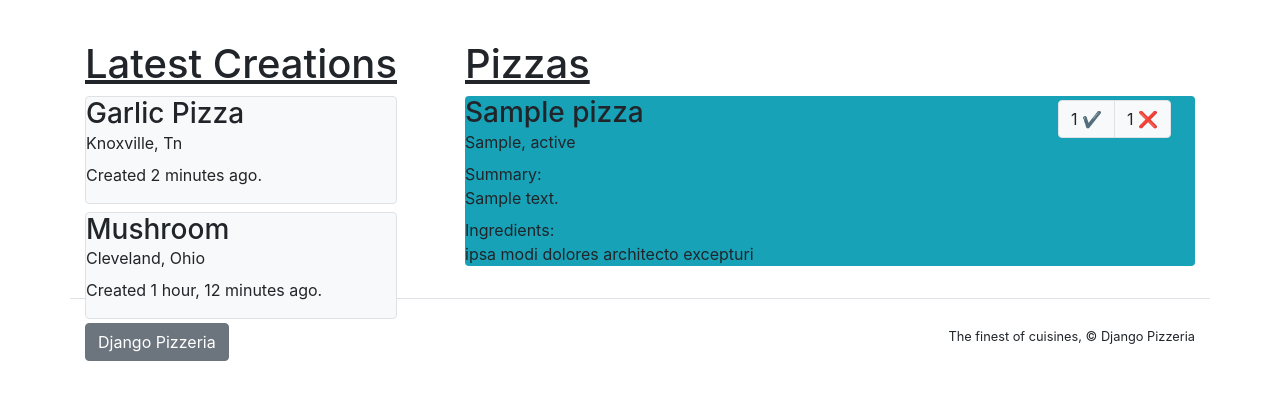
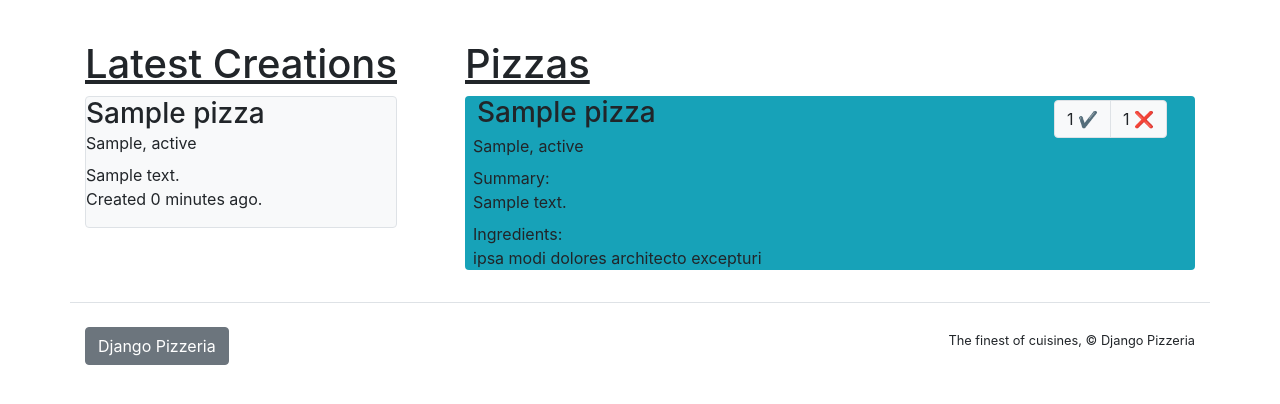
Before and after one commit to Zachary-Jackson/Django-Pizzeria, a Django app: page / in a window 1280 px wide. Shown: the part 58-462 px from the top of the page. Run offline with Django 3.2, Linux system fonts and the light colour scheme; tables that the repository leaves empty hold one stand-in row (values such as "Sample post"); some libraries are stand-ins or nearby versions.

Commit message:
Liking/Disliking Pizzas and homepage
User's can now like and dislike Pizzas. In addition the Latest Creations portion of the Homepage now works.

```diff
--- a/pizzeria/accounts/urls.py
+++ b/pizzeria/accounts/urls.py
@@ -5,7 +5,7 @@ from . import views
 app_name = 'accounts'
 
 urlpatterns = [
-    path('create_account', views.create_account, name='create_account'),
-    path('login', views.login_user, name='login'),
-    path('logout', views.logout_user, name='logout'),
+    path('create_account/', views.create_account, name='create_account'),
+    path('login/', views.login_user, name='login'),
+    path('logout/', views.logout_user, name='logout'),
 ]
--- a/pizzeria/templates/layout_with_navbar.html
+++ b/pizzeria/templates/layout_with_navbar.html
@@ -58,7 +58,7 @@
 
 
       <div class="col-md-7">
-        <a href="#">
+        <a href="{% url 'workshop:homepage' %}">
           <button type="button" class="btn btn-secondary mt-2">Django
             Pizzeria
           </button>
--- a/pizzeria/workshop/templates/workshop/homepage.html
+++ b/pizzeria/workshop/templates/workshop/homepage.html
@@ -10,17 +10,15 @@
         <div style="position:fixed">
           <h1><u>Latest Creations</u></h1>
 
+          {% for pizza in latest_pizzas %}
             <div class="border rounded bg-light mt-2">
-            <h3 class="mb-0">Garlic Pizza</h3>
-            <p class="mb-2">Knoxville, Tn</p>
-            <p>Created 2 minutes ago.</p>
+              <h3 class="mb-0">{{ pizza.name }}</h3>
+              <p class="mb-2">{{ pizza.city }}, {{ pizza.state }}</p>
+              <p class="mb-0">{{ pizza.summary|truncatechars:40 }}</p>
+              <p class="mt-0">Created {{ pizza.time_created|timesince }}
+                ago.</p>
             </div>
-
-          <div class="border rounded bg-light mt-2">
-            <h3 class="mb-0">Mushroom</h3>
-            <p class="mb-2">Cleveland, Ohio</p>
-            <p>Created 1 hour, 12 minutes ago.</p>
-          </div>
+          {% endfor %}
         </div>
       </div>
       {# /Latest Creations #}
@@ -31,20 +29,34 @@
         <h1><u>Pizzas</u></h1>
 
         {% for pizza in pizzas %}
+          {# Cycle will change the classes based on which iteration #}
+          {# the for loop is in#}
           <div
               class="{% cycle 'bg-info rounded' 'bg-secondary rounded text-white' %}">
-            <h3 class="mb-0">{{ pizza }}
+            <div class="ml-2">
+
+              {# Like & Dislike Buttons #}
+              <h3 class="mb-0 m-1">{{ pizza }}
                 <div class="btn-group float-right pr-4 pt-1" role="group"
                      aria-label="Basic example">
-                <button type="button" class="btn btn-light border">{{ pizza.likes }} &#10004
-                </button>
-                <button type="button" class="btn btn-light border">{{ pizza.dislikes }} &#10060
-                </button>
+                  <a class="btn btn-light border"
+                     href="{% url 'workshop:like_pizza' pk=pizza.id %}"
+                     role="button">
+                    {{ pizza.likes }} &#10004
+                  </a>
+                  <a class="btn btn-light border"
+                     href="{% url 'workshop:dislike_pizza' pk=pizza.id %}"
+                     role="button">
+                    {{ pizza.dislikes }} &#10060
+                  </a>
                 </div>
               </h3>
+              {# /Like & Dislike Buttons #}
+
               <p class="mb-2">{{ pizza.city }}, {{ pizza.state }}</p>
               <p class="my-0">Summary: <br> {{ pizza.summary }}</p>
               <p class="mt-2">Ingredients: <br> {% lorem 5 w random %}</p>
+            </div>
           </div>
         {% endfor %}
 
--- a/pizzeria/workshop/urls.py
+++ b/pizzeria/workshop/urls.py
@@ -6,4 +6,6 @@ app_name = 'workshop'
 
 urlpatterns = [
     path('', views.workshop_homepage, name='homepage'),
+    path('dislike_pizza/<int:pk>', views.dislike_pizza, name='dislike_pizza'),
+    path('like_pizza/<int:pk>', views.like_pizza, name='like_pizza'),
 ]
--- a/pizzeria/workshop/views.py
+++ b/pizzeria/workshop/views.py
@@ -1,4 +1,5 @@
-from django.shortcuts import render
+from django.contrib.auth.decorators import login_required
+from django.shortcuts import redirect, render
 
 from .models import Pizza
 
@@ -13,4 +14,51 @@ def workshop_homepage(request):
 
     all_pizzas = Pizza.objects.all()
 
-    return render(request, 'workshop/homepage.html', {'pizzas': all_pizzas})
+    # Sort all_pizzas by the newest time created and grab the first two
+    latest_pizzas = all_pizzas.order_by('-time_created')[:2]
+
+    return render(
+        request,
+        'workshop/homepage.html',
+
+        # Send the all_pizza and latest_pizza queryset to the template
+        {'pizzas': all_pizzas, 'latest_pizzas': latest_pizzas}
+    )
+
+
+@login_required
+def dislike_pizza(request, pk: int):
+    """
+    Increments by one, the dislikes associated with a pizza
+
+    :param request: Standard Django Request Object
+    :param pk: The PK value of a Pizza Object
+    :return: redirect to 'workshop:homepage'
+    """
+
+    pizza = Pizza.objects.get(pk=pk)
+
+    # Add one to the Pizza's dislikes and save it
+    pizza.dislikes += 1
+    pizza.save()
+
+    return redirect('workshop:homepage')
+
+
+@login_required
+def like_pizza(request, pk: int):
+    """
+    Increments by one, the likes associated with a pizza
+
+    :param request: Standard Django Request Object
+    :param pk: The PK value of a Pizza Object
+    :return: redirect to 'workshop:homepage'
+    """
+
+    pizza = Pizza.objects.get(pk=pk)
+
+    # Add one to the Pizza's likes and save it
+    pizza.likes += 1
+    pizza.save()
+
+    return redirect('workshop:homepage')
```
Also changed, not shown: pizzeria/pizzeria/settings.py (line endings or trailing spaces). Lines whose indentation alone changed are shown as unchanged.
